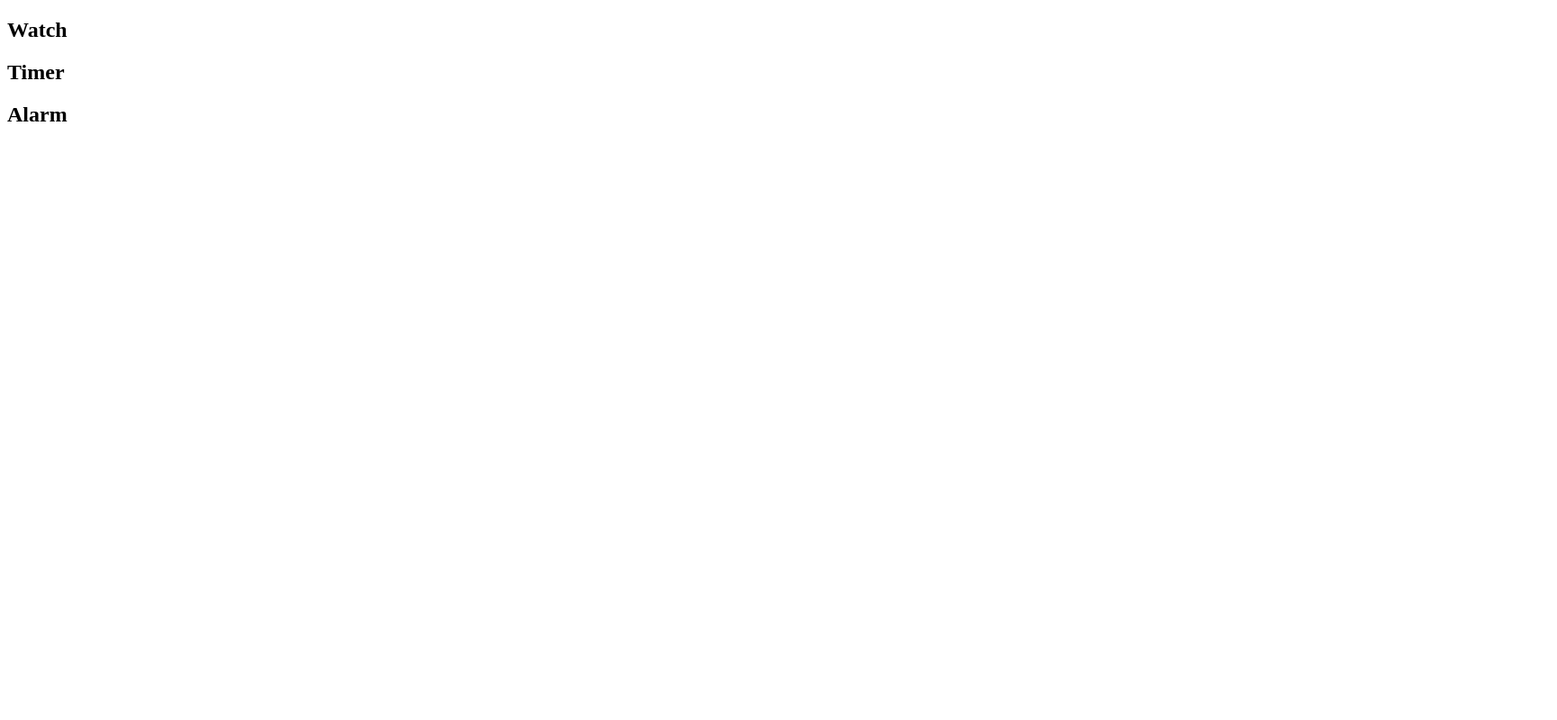
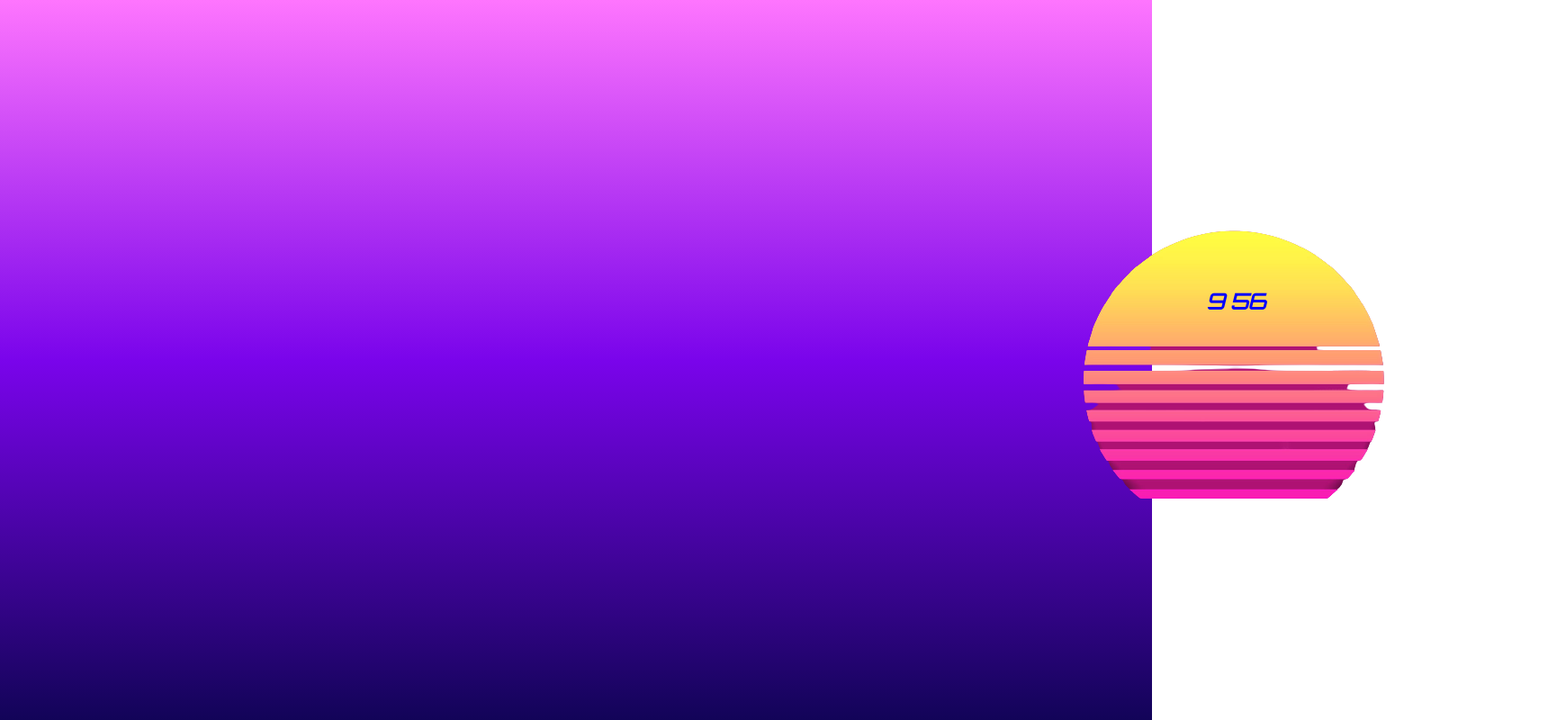
Before and after one commit to karanmann/project-vantothefuture, a plain HTML site: page index.html in a window 1280 px wide. Shown: the whole page at 90% size, 1730 px wide, since content can reach past the window. Drawn offline with nearby package versions, Linux system fonts and the light colour scheme; files that its build step writes are made by us from their sources.

Commit message:
new content

```diff
--- a/index.html
+++ b/index.html
@@ -5,22 +5,31 @@
   <meta http-equiv="X-UA-Compatible" content="IE=edge">
   <meta name="viewport" content="width=device-width, initial-scale=1.0">
   <title>Van to the Future</title>
-  <link rel="stylesheet" href="./style.css">
+  <link rel="stylesheet" href="./styles/styles.css">
 </head>
 <body>
-  <section>
-    <h1>Watch</h1>
-  </section>
-  <section>
-    <h1>Timer</h1>
-  </section>
-  <section>
-    <h1>Alarm</h1>
-  </section>
+  <main>
+    <section id="clock__watch">
 
+      <div class="container__box">
+        <h1 id="countdown">10:00</h1>
+      <img class="sun_image"src="./Gallery/sun-removebg-preview.png">
+      </div>
+    </section>
+
+  </main>
   <script src="./scripts/alarmClock.js"></script>
   <script src="./scripts/countDownTimer.js"></script>
   <script src="./scripts/main.js"></script>
   <script src="./scripts/watch.js"></script>
 </body>
 </html>
+
+
+
+<!--  <section>
+      <h1>Timer</h1>
+    </section>
+    <section>
+      <h1>Alarm</h1>
+    </section>-->
--- a/scripts/countDownTimer.js
+++ b/scripts/countDownTimer.js
@@ -0,0 +1,15 @@
+const startingMinutes = 10;
+let time = startingMinutes * 60;
+console.log(time);
+
+const countdownEL = document.getElementById('countdown');
+
+setInterval(updateCountdown, 1000);
+
+function updateCountdown (){
+    const minutes = Math.floor(time / 60);
+    let seconds = time %60;
+
+    countdownEL.innerHTML = `${minutes}  ${seconds}`
+    time--;
+}
--- a/styles/styles.scss
+++ b/styles/styles.scss
@@ -0,0 +1,42 @@
+
+@import url("https://fonts.googleapis.com/css?family=Orbitron");
+*{
+    box-sizing: border-box;
+    margin: 0;
+    padding:0;
+
+}
+
+main{
+    background-image: linear-gradient(#fe75fe,#7a04eb,#120458);
+    background-repeat: no-repeat;
+    height:100vh;
+    width:100%;
+
+}
+
+#clock__watch h1{
+    font-style: italic;
+}
+
+.container__box{
+    position: relative;
+    width:500px;
+    height:500px;
+    left:140vh;
+    top:20vh;
+}
+.container__box h1{
+    position:absolute;
+    top:150px;
+    left:210px;
+
+}
+
+#countdown{
+    font-family: 'Orbitron', sans-serif;
+    color: blue;
+    height: 100px;
+    width: 400px;
+    padding: 10px;
+}
```
Also changed, not shown: scripts/watch.js (+36 -0 lines), Gallery/sun-removebg-preview.png (added), styles/styles.css, 1 other file.
